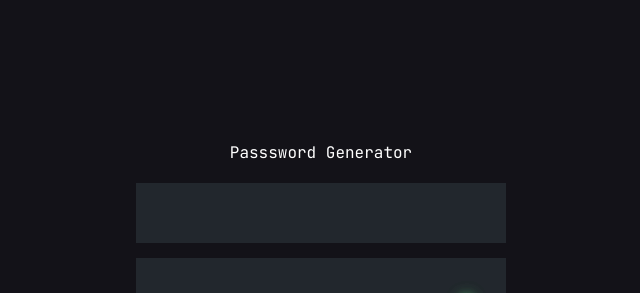
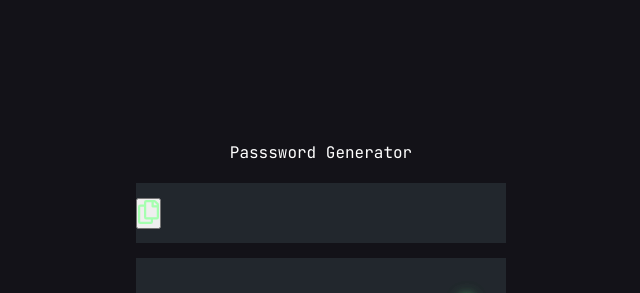
Before and after one commit to gbatistaa/password-generator, a React (Create React App) app: page / in a window 1280 px wide. Shown: the top 293 px of the page, without its empty margins (319-959 px from the left). Built offline with nearby package versions, Linux system fonts and the light colour scheme.

Commit message:
adicionada botão de copiar senha, state para salvar a senha gerada e contexto para transpassar o state de senha para o botão gerador

```diff
--- a/src/App.js
+++ b/src/App.js
@@ -1,5 +1,6 @@
 import "./App.css";
 import { useState, createContext } from "react";
+import copy from "./assets/icon-copy.svg";
 import { CharTypesProvider } from "./CharTypesContext.js";
 import GeneratorButton from "./Components/GeneratorButton";
 import Strength from "./Components/Strength";
@@ -8,15 +9,21 @@ import RangeLength from "./Components/RangeLength.js";
 
 export const LengthContext = createContext();
 export const StrengthContext = createContext();
+export const PassowrdContext = createContext();
 
 function App() {
   const [lengthRange, setLengthRange] = useState(6);
   const [strengthState, setStrengthState] = useState(0);
+  const [passwordState, setPasswordState] = useState("");
 
   return (
     <div className="App">
       <p className="title">Passsword Generator</p>
-      <div className="password-space"></div>
+      <div className="password-space">
+        <button className="copy-button">
+          <img src={copy} alt="copy-icon" />
+        </button>
+      </div>
       <div className="password-settings">
         <div className="length-info">
           <p className="mini-name">Caracther length</p>
@@ -30,7 +37,11 @@ function App() {
               <RangeLength />
               <Including />
               <Strength />
-              <GeneratorButton />
+              <PassowrdContext.Provider
+                value={{ passwordState, setPasswordState }}
+              >
+                <GeneratorButton />
+              </PassowrdContext.Provider>
             </StrengthContext.Provider>
           </LengthContext.Provider>
         </CharTypesProvider>
```
